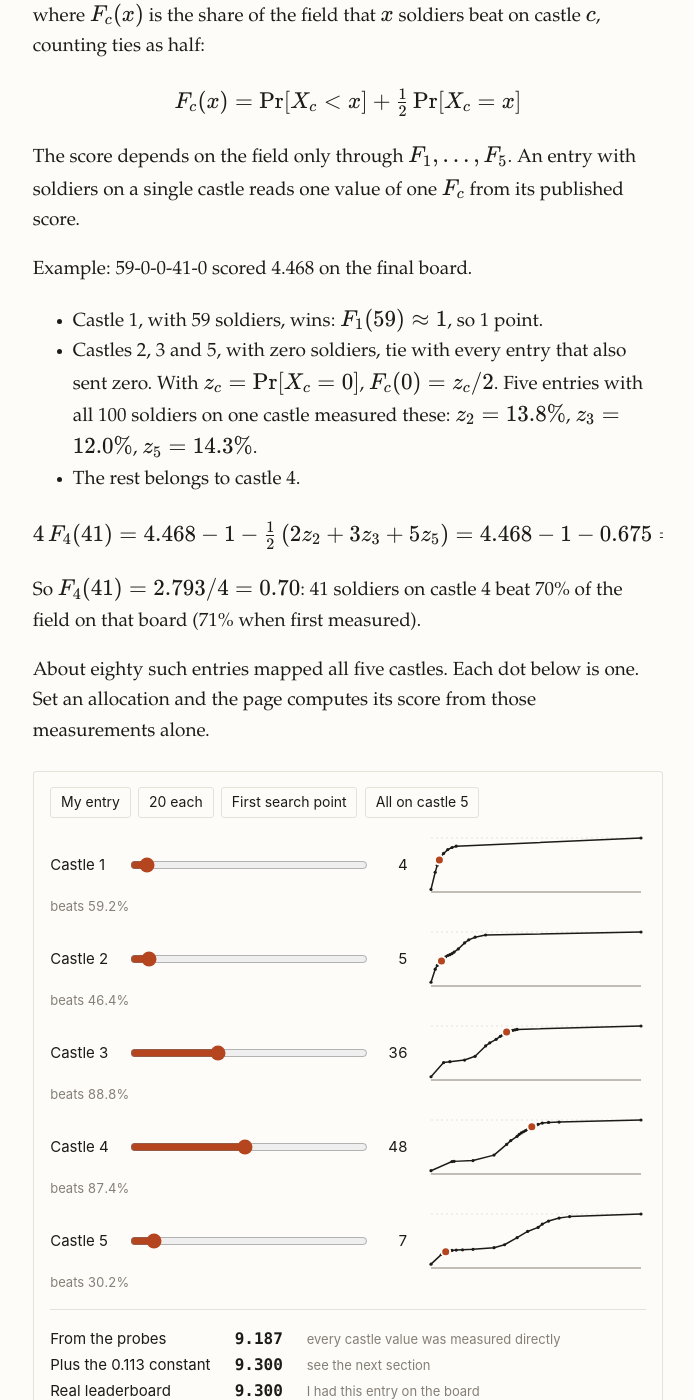
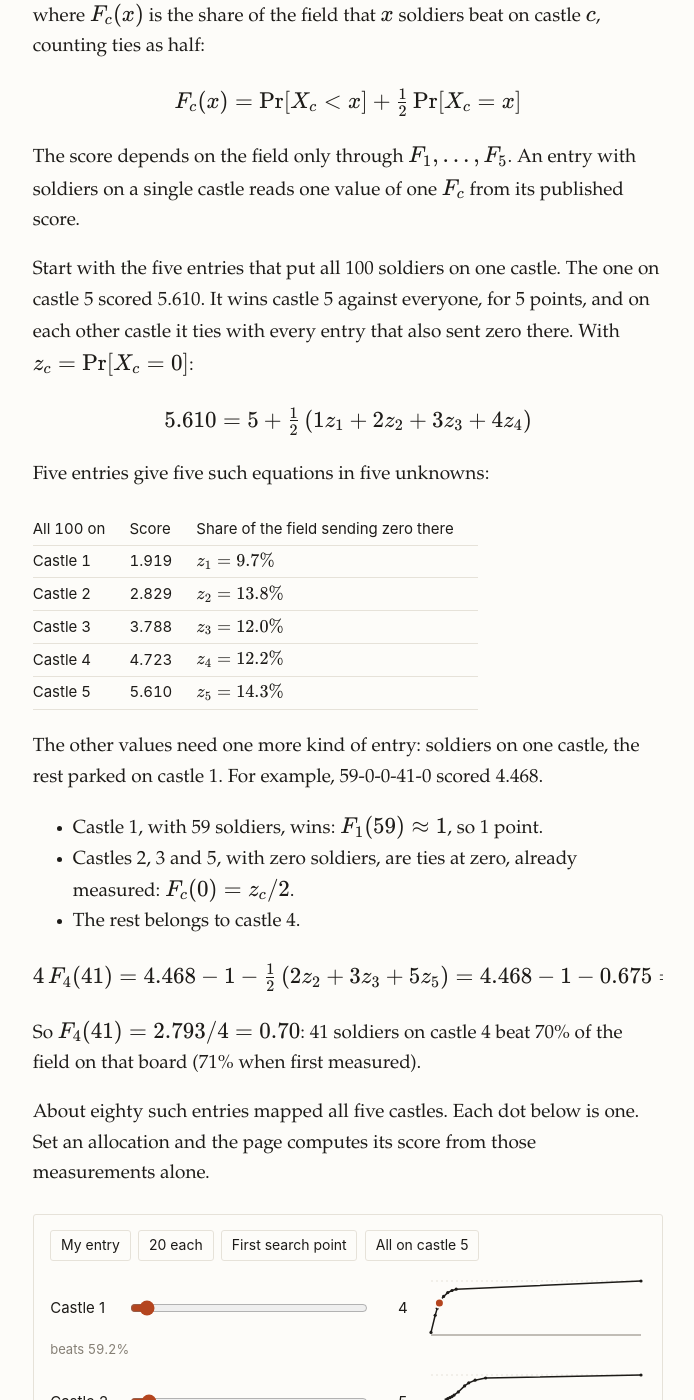
Before and after one commit to kinshu0/kinshu0.github.io, a Jekyll site: the page built from _posts/2026-11-22-castle-challenge.markdown, in a window 1280 px wide and 1400 px high, scrolled down 3464 px. Shown: the whole window, without its empty margins (292-986 px from the left). Built offline with Jekyll 4.4.1, drawn with Linux system fonts in a browser that asks for light colours.

Commit message:
Castle post: lead the measurement section with the all-in entries
Co-Authored-By: Claude Fable 5.2 <noreply@anthropic.com>

```diff
--- a/_posts/2026-11-22-castle-challenge.markdown
+++ b/_posts/2026-11-22-castle-challenge.markdown
@@ -68,10 +68,26 @@ $$
 
 The score depends on the field only through $$F_1, \dots, F_5$$. An entry with soldiers on a single castle reads one value of one $$F_c$$ from its published score.
 
-Example: 59-0-0-41-0 scored 4.468 on the final board.
+Start with the five entries that put all 100 soldiers on one castle. The one on castle 5 scored 5.610. It wins castle 5 against everyone, for 5 points, and on each other castle it ties with every entry that also sent zero there. With $$z_c = \Pr[X_c = 0]$$:
+
+$$
+5.610 = 5 + \tfrac{1}{2} \left( 1 z_1 + 2 z_2 + 3 z_3 + 4 z_4 \right)
+$$
+
+Five entries give five such equations in five unknowns:
+
+| All 100 on | Score | Share of the field sending zero there |
+|---|---|---|
+| Castle 1 | 1.919 | $$z_1 = 9.7\%$$ |
+| Castle 2 | 2.829 | $$z_2 = 13.8\%$$ |
+| Castle 3 | 3.788 | $$z_3 = 12.0\%$$ |
+| Castle 4 | 4.723 | $$z_4 = 12.2\%$$ |
+| Castle 5 | 5.610 | $$z_5 = 14.3\%$$ |
+
+The other values need one more kind of entry: soldiers on one castle, the rest parked on castle 1. For example, 59-0-0-41-0 scored 4.468.
 
 - Castle 1, with 59 soldiers, wins: $$F_1(59) \approx 1$$, so 1 point.
-- Castles 2, 3 and 5, with zero soldiers, tie with every entry that also sent zero. With $$z_c = \Pr[X_c = 0]$$, $$F_c(0) = z_c / 2$$. Five entries with all 100 soldiers on one castle measured these: $$z_2 = 13.8\%$$, $$z_3 = 12.0\%$$, $$z_5 = 14.3\%$$.
+- Castles 2, 3 and 5, with zero soldiers, are ties at zero, already measured: $$F_c(0) = z_c / 2$$.
 - The rest belongs to castle 4.
 
 $$
```
